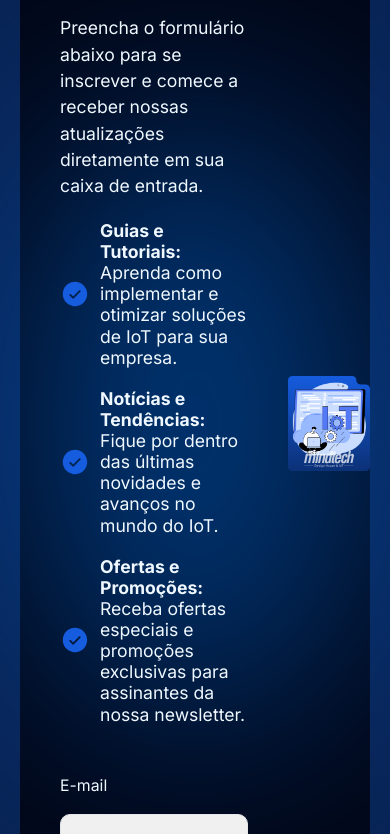
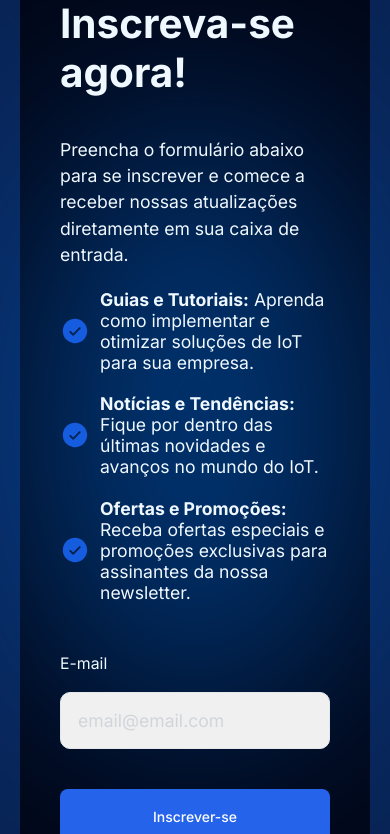
Before and after one commit to imLeonam/mindtech-newsletter-form, a Next.js app: page /newsletter/subscribe in a window 390 px wide. Shown: the top 834 px of the page. Built offline with nearby package versions, Linux system fonts and the light colour scheme.

Commit message:
feat(ui/newsletter): fixed sizes in ilistration

```diff
--- a/src/app/ui/newsletter/ilustration.tsx
+++ b/src/app/ui/newsletter/ilustration.tsx
@@ -4,12 +4,12 @@ import style from "./styles/subscribe.module.css";
 export default function Ilustration() {
   return (
     <>
-      <div className="flex flex-col w-full items-center">
+      <div className="lg:flex flex-col w-full items-center hidden">
         <Image
           src="/Imagem.png"
-          width={600}
+          width={550}
           height={900}
-          className={`${style.ilustration}`}
+          className={style.ilustration}
           alt="IoT"
         />
         <Image
```
